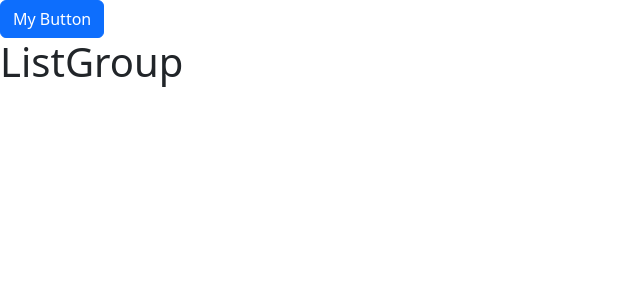
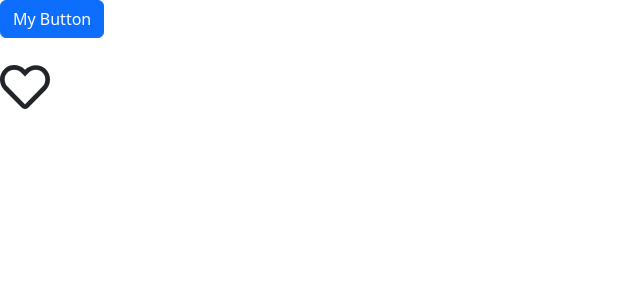
Before and after one commit to Hamzakhan55/ReactTS, a React (Vite) app in the folder my-app/: page / in a window 1280 px wide. Shown: the top 300 px of the page, without its empty margins (0-640 px from the left). Built offline with nearby package versions, Linux system fonts and the light colour scheme.

Commit message:
Create a heart button that change our functionality based on click event

```diff
--- a/my-app/src/App.tsx
+++ b/my-app/src/App.tsx
@@ -2,15 +2,15 @@ import 'bootstrap/dist/css/bootstrap.css'
 import Alert from './components/Alert'
 import Button from './components/Button';
 import { useState } from 'react';
-import ListGroup from './components/ListGroup';
+import Like from './components/Like/Like';
 
 
 function App() {
   const [alertVisible, setAlertVisibility] = useState(false)
   return(<>
   {alertVisible && <Alert onClose={() => setAlertVisibility(false)}>My Alert</Alert>}
-  <Button onClick={()=> setAlertVisibility(true)}>My Button</Button>
-  <ListGroup/>
+  <Button onClick={()=> setAlertVisibility(true)}>My Button</Button> <br /><br />
+  <Like onClick={() => console.log("Heart button was clicked")}/>
   </>
 )
 }
--- /dev/null
+++ b/my-app/src/components/Like/Like.tsx
@@ -0,0 +1,24 @@
+import { useState } from "react";
+import { FaHeart } from "react-icons/fa";
+
+import { FaRegHeart } from "react-icons/fa";
+
+interface Props {
+    onClick: () => void
+}
+
+function Like({onClick}: Props) {
+    const [status, setStatus] = useState(false)
+
+    const toggle = () => {
+        setStatus(!status);
+        onClick();
+    }
+
+
+    if (status) return <div onClick = {toggle}><FaHeart color="#ff6b81" size={50} /></div>;
+    return <div onClick = {toggle}> <FaRegHeart size={50} /></div>;
+
+}
+
+export default Like;
--- a/my-app/src/components/ListGroup.tsx
+++ /dev/null
@@ -1,8 +0,0 @@
-function ListGroup() {
-    return <>
-
-    <h1>ListGroup</h1>
-    </>
-}
-
-export default ListGroup;
--- a/package.json
+++ b/package.json
@@ -1,6 +1,7 @@
 {
   "dependencies": {
     "bootstrap": "^5.3.3",
-    "react": "^19.0.0"
+    "react": "^19.0.0",
+    "react-icons": "^5.4.0"
   }
 }
```
Also changed, not shown: 1 other file (tests, documents, lock files or other folders).
